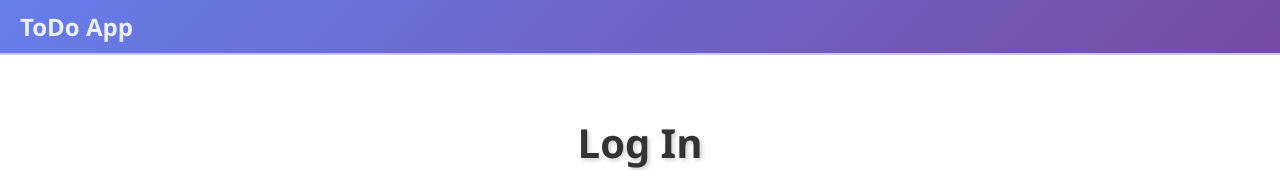
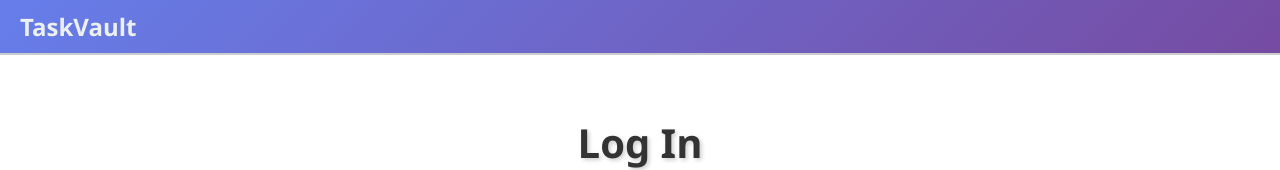
Before and after one commit to nancysangani/TaskVault, a React (Vite) app in the folder frontend/ToDo-Frontend/: page /log-in in a window 1280 px wide. Shown: the top 170 px of the page. Built offline with nearby package versions, Linux system fonts and the light colour scheme.

Commit message:
update the app name

```diff
--- a/frontend/ToDo-Frontend/src/components/NavBar.jsx
+++ b/frontend/ToDo-Frontend/src/components/NavBar.jsx
@@ -34,7 +34,7 @@ export default function NavBar() {
   return (
     <>
       <nav>
-        <div className="logo">ToDo App</div>
+        <div className="logo">TaskVault</div>
         <ul>
           {login && (
             <>
```
